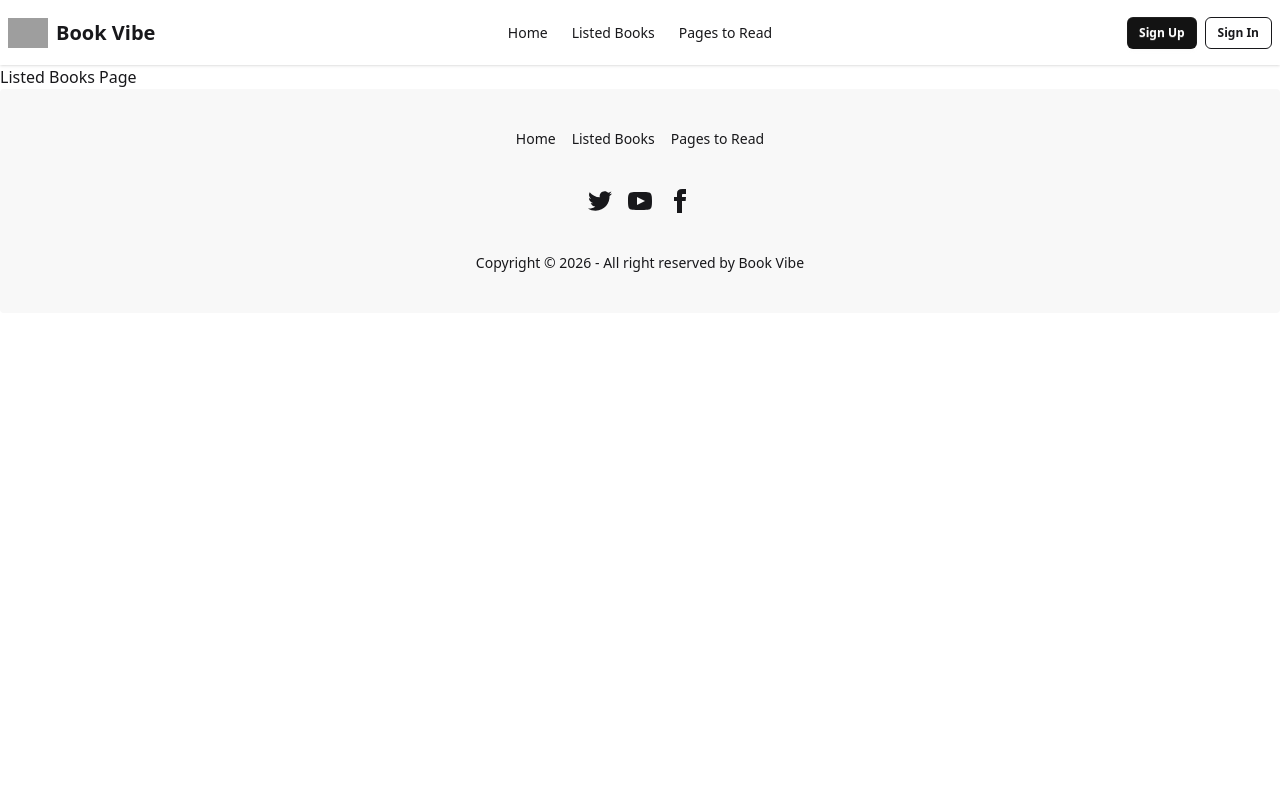
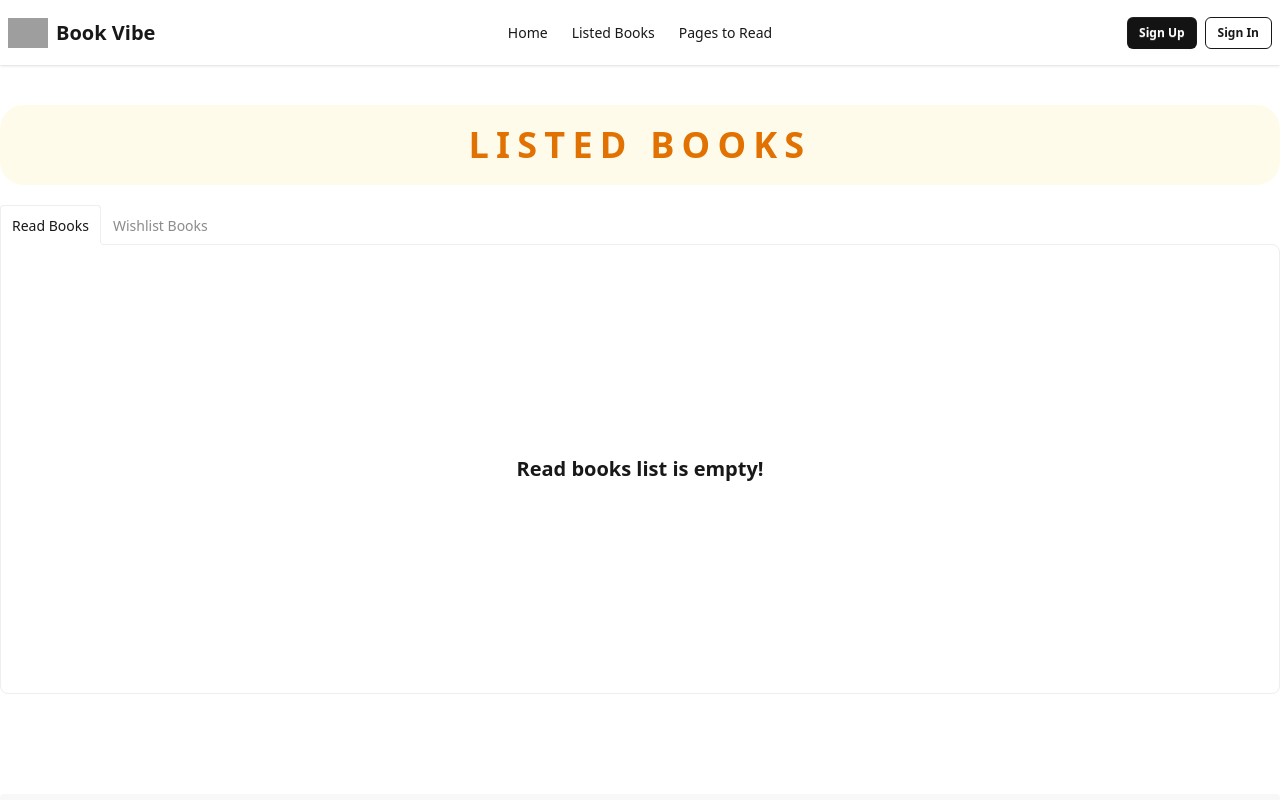
Before and after one commit to sayemeen-islam/book-vibe, a Next.js app: page /listed-books in a window 1280 px wide. Shown: the top 800 px of the page. Built offline with nearby package versions, Linux system fonts and the light colour scheme; grey boxes are pictures that could not be loaded.

Commit message:
feat: add listed books page and dynamic book detail buttons

```diff
--- a/src/app/books/[id]/page.tsx
+++ b/src/app/books/[id]/page.tsx
@@ -1,3 +1,6 @@
+
+import ReadButton from "@/components/book-details/ReadButton";
+import WishButton from "@/components/book-details/WishButton";
 import { IBook } from "@/types/books-type";
 import Image from "next/image";
 import React from "react";
@@ -119,13 +122,9 @@ const BookDetailsPage = async ({ params }: IBookDetailsPageProps) => {
 
             {/* Action */}
             <div className="mt-7 flex flex-wrap gap-3">
-              <button className="btn rounded-lg border-0 bg-[#131313] px-7 text-white hover:bg-amber-600">
-                Read
-              </button>
+      <ReadButton book={book}></ReadButton>
 
-              <button className="btn btn-outline rounded-lg px-7">
-                Wishlist
-              </button>
+<WishButton book={book}></WishButton>
             </div>
           </div>
         </div>
--- a/src/app/listed-books/page.tsx
+++ b/src/app/listed-books/page.tsx
@@ -1,9 +1,69 @@
-import React from 'react';
+"use client";
+import BookListedCard from "@/components/shared/BookListedCard";
+import { BookContext } from "@/context/BookContext";
+import { IBook } from "@/types/books-type";
+import React, { useContext } from "react";
 
 const ListedBooksPage = () => {
+  const { readBooks, wishlist } = useContext(BookContext);
+  console.log(readBooks, "from read list");
+  console.log(wishlist, "from wish list");
+
   return (
-    <div>
-      Listed Books Page
+    <div className="container mx-auto mb-25">
+      <div className=" rounded-3xl bg-amber-50 text-center px-8 py-5 md:px-16 lg:px-20 mt-10 mb-5 overflow-hidden  text-3xl md:text-4xl font-bold uppercase tracking-[0.2em] text-amber-600">
+        Listed Books
+      </div>
+
+      {/* name of each tab group should be unique */}
+      <div className="tabs tabs-lift">
+        <input
+          type="radio"
+          name="my_tabs_3"
+          className="tab"
+          aria-label="Read Books"
+          defaultChecked
+        />
+        <div className="tab-content bg-base-100 border-base-300 p-6">
+          {readBooks.length > 0 ? (
+            readBooks.map((book: IBook) => {
+              return (
+                <BookListedCard key={book.bookId} book={book}></BookListedCard>
+              );
+            })
+          ) : (
+            <div className="h-[50vh] flex justify-center items-center">
+              {" "}
+              <p className="text-center text-xl font-semibold ">
+                Read books list is empty!
+              </p>
+            </div>
+          )}
+        </div>
+
+        <input
+          type="radio"
+          name="my_tabs_3"
+          className="tab"
+          aria-label="Wishlist Books"
+        />
+        <div className="tab-content bg-base-100 border-base-300 p-6">
+          {wishlist.length > 0 ? (
+            wishlist.map((book: IBook) => {
+              return (
+                <BookListedCard key={book.bookId} book={book}></BookListedCard>
+              );
+            })
+          ) : (
+            <div className="h-[50vh] flex justify-center items-center">
+              {" "}
+              <p className="text-center text-xl font-semibold ">
+                Wishlist books list is empty!
+              </p>
+            </div>
+          )}
+        </div>
+      </div>
     </div>
   );
 };
--- /dev/null
+++ b/src/components/book-details/ReadButton.tsx
@@ -0,0 +1,24 @@
+"use client";
+import { BookContext } from "@/context/BookContext";
+import { IBook } from "@/types/books-type";
+
+import React, { useContext } from "react";
+
+const ReadButton = ({ book }: { book: IBook }) => {
+  const { readBooks, setReadBooks } = useContext(BookContext);
+
+  const handleReadButton = () => {
+    setReadBooks([...readBooks, book]);
+  };
+
+  return (
+    <button
+      className="btn rounded-lg border-0 bg-[#131313] px-7 text-white hover:bg-amber-600"
+      onClick={handleReadButton}
+    >
+      Read
+    </button>
+  );
+};
+
+export default ReadButton;
--- /dev/null
+++ b/src/components/book-details/WishButton.tsx
@@ -0,0 +1,15 @@
+"use client"
+import { BookContext } from "@/context/BookContext";
+import { IBook } from "@/types/books-type";
+import React, { useContext } from "react";
+
+const WishButton = ({ book }: { book: IBook }) => {
+  const { wishlist, setWishlist } = useContext(BookContext);
+
+  const handleWishlistButton = () => {
+    setWishlist([...wishlist, book]);
+  };
+  return <button className="btn btn-outline rounded-lg px-7" onClick={handleWishlistButton}>Wishlist</button>;
+};
+
+export default WishButton;
--- /dev/null
+++ b/src/components/shared/BookListedCard.tsx
@@ -0,0 +1,86 @@
+
+import { IBook } from '@/types/books-type';
+import Image from 'next/image';
+import Link from 'next/link';
+import React from 'react';
+
+const BookListedCard = ({book}:{book:IBook}) => {
+
+  return (
+
+<div className="group flex flex-col gap-6 rounded-2xl border border-gray-100 bg-white p-5 lg:px-20 shadow-sm transition-all duration-300 hover:-translate-y-1 hover:shadow-lg sm:flex-row mb-4">
+
+  {/* Book Cover */}
+  <div className="flex h-64 shrink-0 items-center justify-center rounded-xl bg-[#f8f5ef] p-5 sm:h-56 sm:w-40">
+    <Image
+      src={book.image}
+      alt={book.bookName}
+      width={300}
+      height={300}
+      className="h-full w-auto object-contain shadow-md transition-transform duration-300 group-hover:scale-105"
+    />
+  </div>
+
+  {/* Book Info */}
+  <div className="flex flex-1 flex-col justify-center">
+
+    {/* Category */}
+    <span className="mb-3 w-fit rounded-full bg-amber-100 px-3 py-1 text-xs font-semibold text-amber-700">
+      {book.category}
+    </span>
+
+    {/* Title */}
+    <h2 className="text-2xl font-bold text-[#131313]">
+      {book.bookName}
+    </h2>
+
+    {/* Author */}
+    <p className="mt-1 text-gray-500">
+      by <span className="font-medium text-gray-700">{book.author}</span>
+    </p>
+
+    {/* Tags */}
+    <div className="mt-4 flex flex-wrap gap-2">
+      {book.tags.map((tag) => (
+        <span
+          key={tag}
+          className="rounded-full bg-gray-100 px-3 py-1 text-xs font-medium text-gray-600"
+        >
+          {tag}
+        </span>
+      ))}
+    </div>
+
+    {/* Book Information */}
+    <div className="mt-5 flex flex-wrap gap-x-6 gap-y-2 text-sm text-gray-500">
+      <span>
+        ⭐ <strong className="text-gray-700">{book.rating}</strong>
+      </span>
+
+      <span>
+        <strong className="text-gray-700">{book.totalPages}</strong> pages
+      </span>
+
+      <span>
+        <strong className="text-gray-700">{book.yearOfPublishing}</strong>
+      </span>
+
+      <span>{book.publisher}</span>
+    </div>
+  </div>
+
+  {/* Action */}
+  <div className="flex  items-center sm:w-32">
+
+    <Link href={`/books/${book.bookId}`}>        <button className="btn w-full rounded-lg border-0 bg-[#131313] text-white hover:bg-amber-600">
+          View Details
+        </button></Link>
+  </div>
+
+</div>
+
+
+  );
+};
+
+export default BookListedCard;
--- a/src/context/BookContext.tsx
+++ b/src/context/BookContext.tsx
@@ -1,35 +1,39 @@
-'use client'
-import { IBook } from '@/types/books-type';
-import React, { createContext, ReactNode, SetStateAction, useState } from 'react';
+"use client";
+import { IBook } from "@/types/books-type";
+import React, {
+  createContext,
+  ReactNode,
+  SetStateAction,
+  useState,
+} from "react";
 
-interface IBookContextProvider{
-  readbooks:IBook[]
-  setReadBooks:React.Dispatch<SetStateAction<IBook[]>>
-  wishlist:IBook[]
-  setWishlist:React.Dispatch<SetStateAction<IBook[]>>
+interface IBookContextProvider {
+  readBooks: IBook[];
+  setReadBooks: React.Dispatch<SetStateAction<IBook[]>>;
+  wishlist: IBook[];
+  setWishlist: React.Dispatch<SetStateAction<IBook[]>>;
 }
 
-export const BookContext=createContext<IBookContextProvider>({
-  readbooks:[],
-  setReadBooks:()=>{},
-  wishlist:[],
-  setWishlist:()=>{}
-})
+export const BookContext = createContext<IBookContextProvider>({
+  readBooks: [],
+  setReadBooks: () => {},
+  wishlist: [],
+  setWishlist: () => {},
+});
 
-const BookContextProvider = ({children}:{children:ReactNode}) => {
+const BookContextProvider = ({ children }: { children: ReactNode }) => {
+  const [readBooks, setReadBooks] = useState<IBook[]>([]);
+  const [wishlist, setWishlist] = useState<IBook[]>([]);
 
-  const [readbooks,setReadBooks]=useState<IBook[]>([])
-  const [wishlist,setWishlist]=useState<IBook[]>([])
-
-  const sharedData={
-      readbooks,
-  setReadBooks,
-  wishlist,
-  setWishlist
-  }
+  const sharedData = {
+    readBooks,
+    setReadBooks,
+    wishlist,
+    setWishlist,
+  };
 
   return (
-   <BookContext.Provider value={sharedData}>{children}</BookContext.Provider>
+    <BookContext.Provider value={sharedData}>{children}</BookContext.Provider>
   );
 };
 
```
